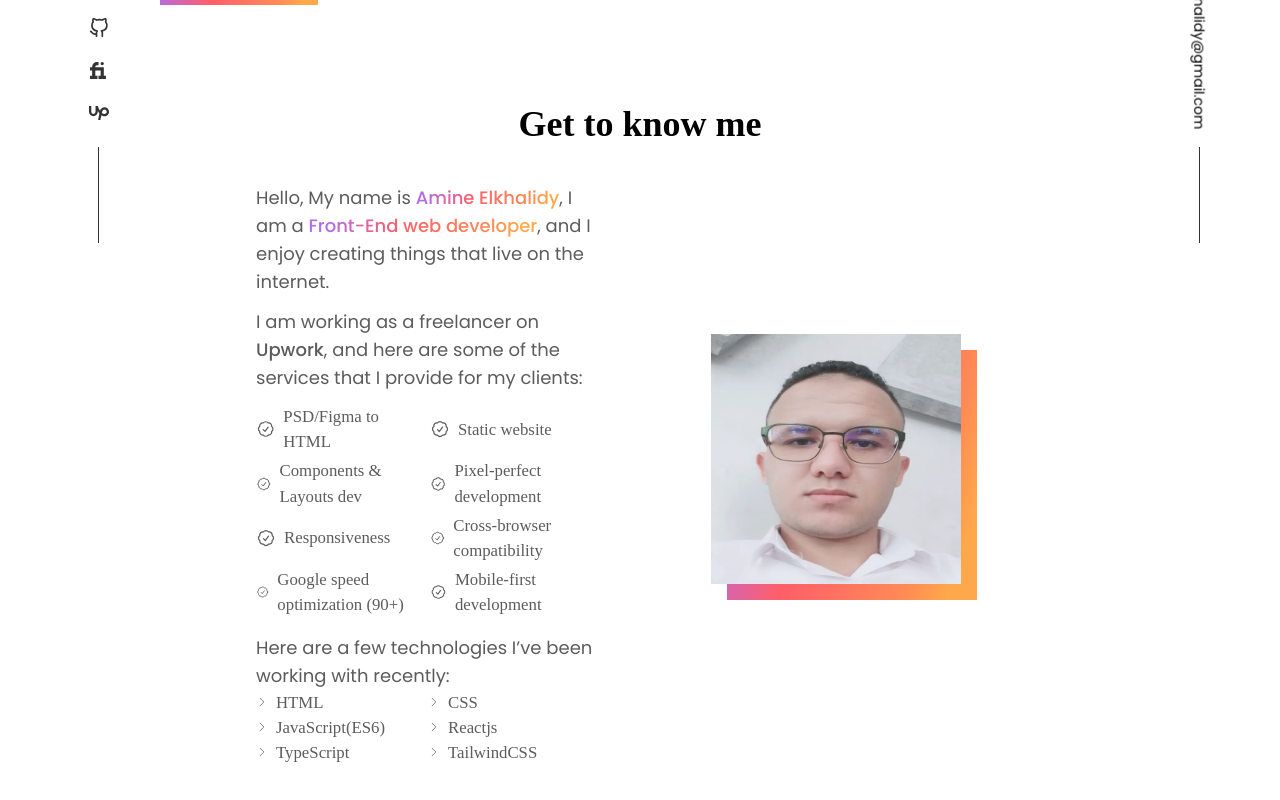
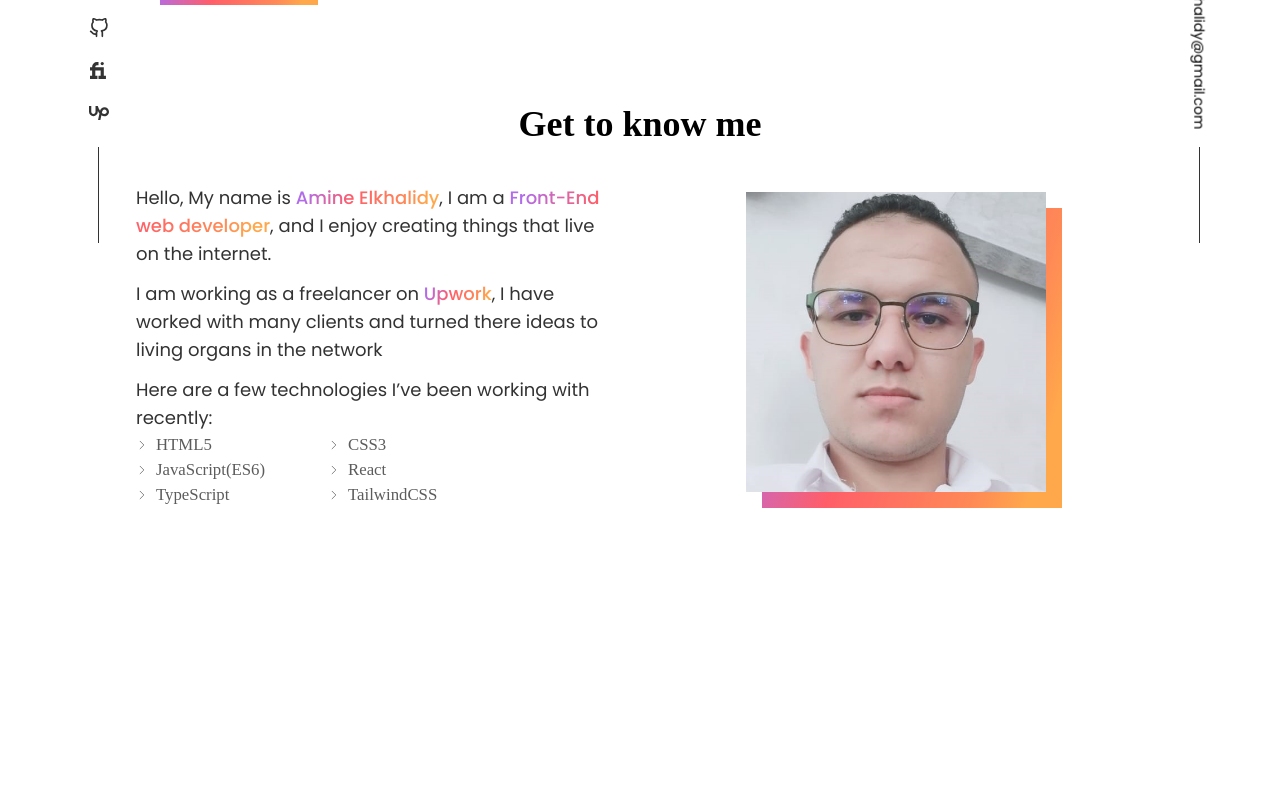
Before and after one commit to AmineElkhalidy/Portfolio, a React (Vite) app: page / in a window 1280 px wide. Shown: the part 556-1356 px from the top of the page. Built offline with nearby package versions, Linux system fonts and the light colour scheme; a web font is replaced by a local one.

Commit message:
About fixed

```diff
--- a/src/sections/About.jsx
+++ b/src/sections/About.jsx
@@ -23,10 +23,10 @@ const About = () => {
         </h2>
 
         {/* Content Container */}
-        <div className="max-w-3xl mx-auto grid md:grid-cols-2 gap-20 md:px-8 lg:px-0">
+        <div className="grid md:grid-cols-2 gap-20 md:px-12 2xl:px-0">
           <div>
             <div>
-              <p className="text-grey-400 mb-3 md:text-lg">
+              <p className="text-grey-500 mb-3 md:text-lg">
                 Hello, My name is{" "}
                 <span className=" gradient-text font-medium">
                   Amine Elkhalidy
@@ -41,21 +41,21 @@ const About = () => {
 
             {/* Services */}
             <div>
-              <p className="text-grey-400 mb-3 md:text-lg">
+              <p className="text-grey-500 mb-3 md:text-lg">
                 I am working as a freelancer on{" "}
                 <a
                   href="https://www.upwork.com/"
                   target="_blank"
                   rel="referrer noopener"
-                  className=" text-secondary font-medium"
+                  className="gradient-text font-medium"
                 >
                   Upwork
                 </a>
-                , and here are some of the services that I provide for my
-                clients:
+                , I have worked with many clients and turned there ideas to
+                living organs in the network
               </p>
 
-              <ul className=" text-grey-400 grid gap-1 font-nav font-thin mt-1 mb-4  md:grid-cols-2 md:text-[1.05rem]">
+              {/* <ul className=" text-grey-400 grid gap-1 font-nav font-thin mt-1 mb-4 sm:grid-cols-2 md:text-[1.05rem]">
                 <li className="flex items-center gap-2">
                   <CheckBadgeIcon className="w-5 h-5" />
                   PSD/Figma to HTML
@@ -95,24 +95,24 @@ const About = () => {
                   <CheckBadgeIcon className="w-5 h-5" />
                   Mobile-first development
                 </li>
-              </ul>
+              </ul> */}
             </div>
 
             {/* Technologies list */}
             <div>
-              <p className="text-grey-400 mb-2 md:text-lg">
+              <p className="text-grey-500 mb-2 md:text-lg">
                 Here are a few technologies I’ve been working with recently:
               </p>
 
               <ul className="max-w-sm grid grid-cols-2 -mt-2 text-grey-400 font-nav font-thin  md:text-[1.05rem]">
                 <li className="flex items-center gap-2">
                   <ChevronRightIcon className="w-3 h-3" />
-                  HTML
+                  HTML5
                 </li>
 
                 <li className="flex items-center gap-2">
                   <ChevronRightIcon className="w-3 h-3" />
-                  CSS
+                  CSS3
                 </li>
 
                 <li className="flex items-center gap-2">
@@ -122,7 +122,7 @@ const About = () => {
 
                 <li className="flex items-center gap-2">
                   <ChevronRightIcon className="w-3 h-3" />
-                  Reactjs
+                  React
                 </li>
 
                 <li className="flex items-center gap-2">
@@ -139,16 +139,16 @@ const About = () => {
           </div>
 
           {/* About Img */}
-          <div className="grid place-items-center">
+          <div className="grid place-items-center lg:mt-6">
             <div className="relative group">
-              <div className="w-[250px] h-[250px] z-50 -translate-x-4 -translate-y-4 duration-300 group-hover:translate-x-0 group-hover:translate-y-0">
+              <div className="w-[250px] h-[250px] lg:w-[300px] lg:h-[300px] z-50 -translate-x-4 -translate-y-4 duration-300 group-hover:translate-x-0 group-hover:translate-y-0">
                 <img
-                  className="w-full h-full"
+                  className="w-full h-full object-cover"
                   src={Amine}
                   alt="Amine preview img"
                 />
               </div>
-              <div className="w-[250px] h-[250px] image -z-10 absolute top-0 left-0 " />
+              <div className="w-[250px] h-[250px] lg:w-[300px] lg:h-[300px] image -z-10 absolute top-0 left-0" />
             </div>
           </div>
         </div>
```
